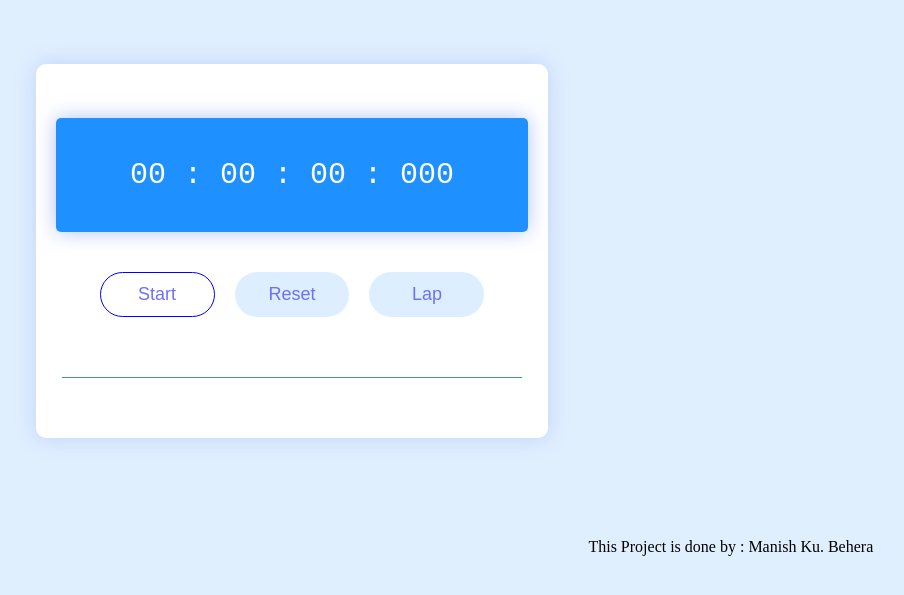
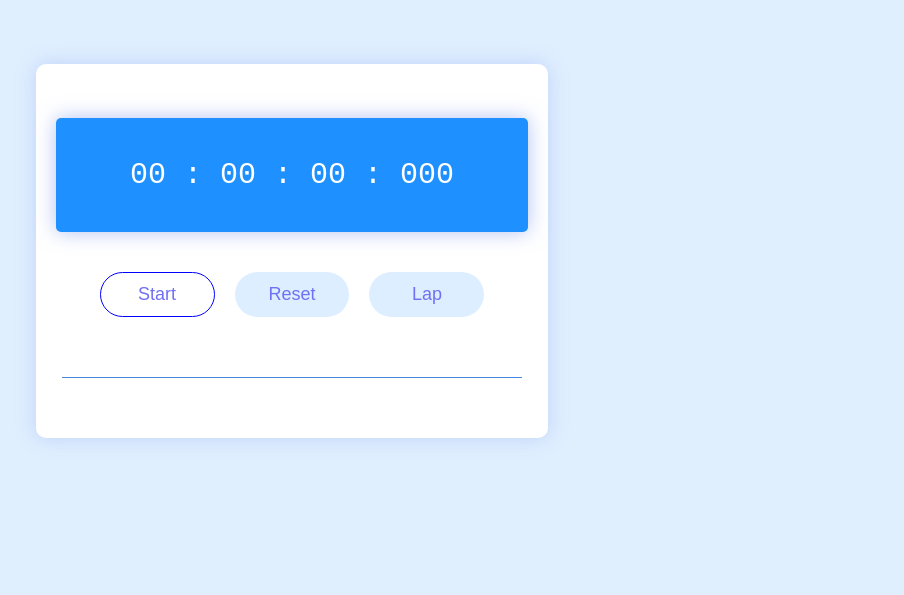
Before and after one commit to ManishBehera13/Project-html, a plain HTML site: page index.html in a window 1280 px wide. Shown: the part 149-744 px from the top of the page, without its empty margins (348-1252 px from the left). Drawn offline with Linux system fonts and the light colour scheme.

Commit message:
Update index.html

```diff
--- a/index.html
+++ b/index.html
@@ -22,9 +22,7 @@
         </div>
         <div class="laps" id="laps"></div>
     </div>
-    <div class="sign">
-        This Project is done by : Manish Ku. Behera
-    </div>
+
     <script src="script.js"></script>
 </body>
 
```
